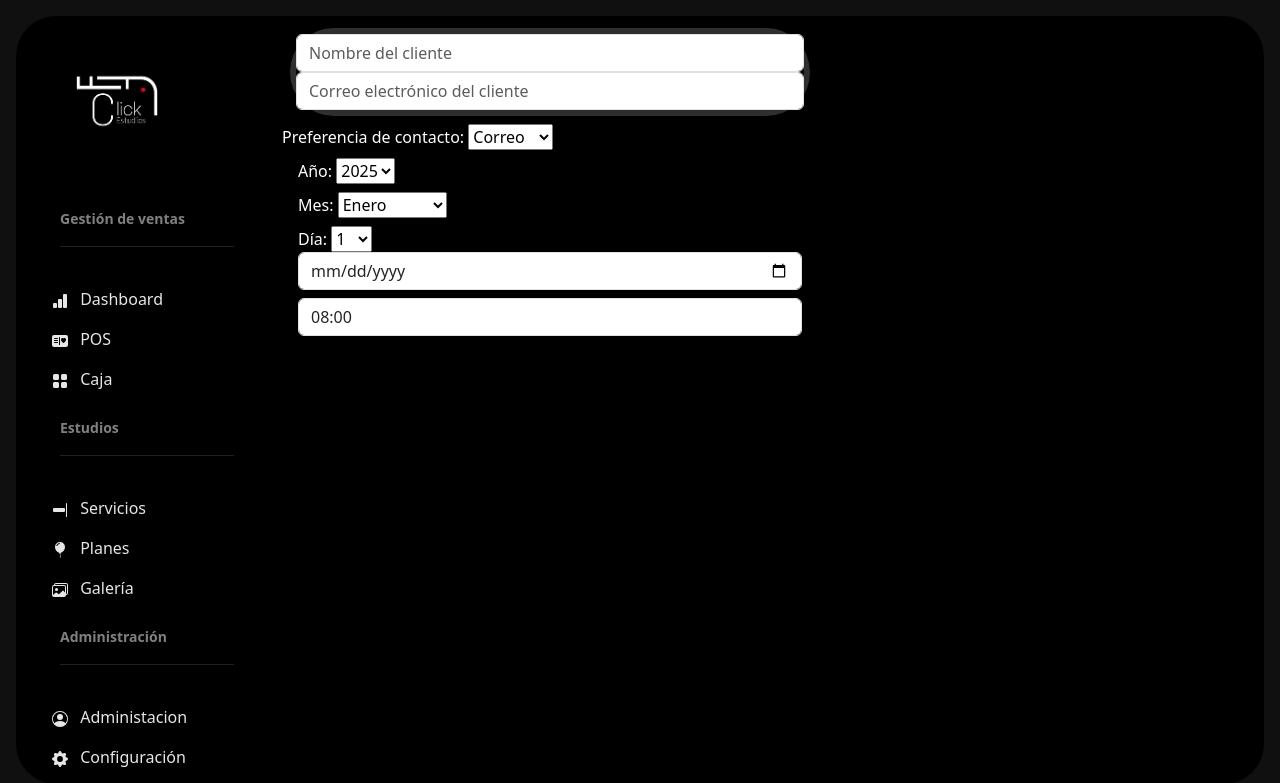
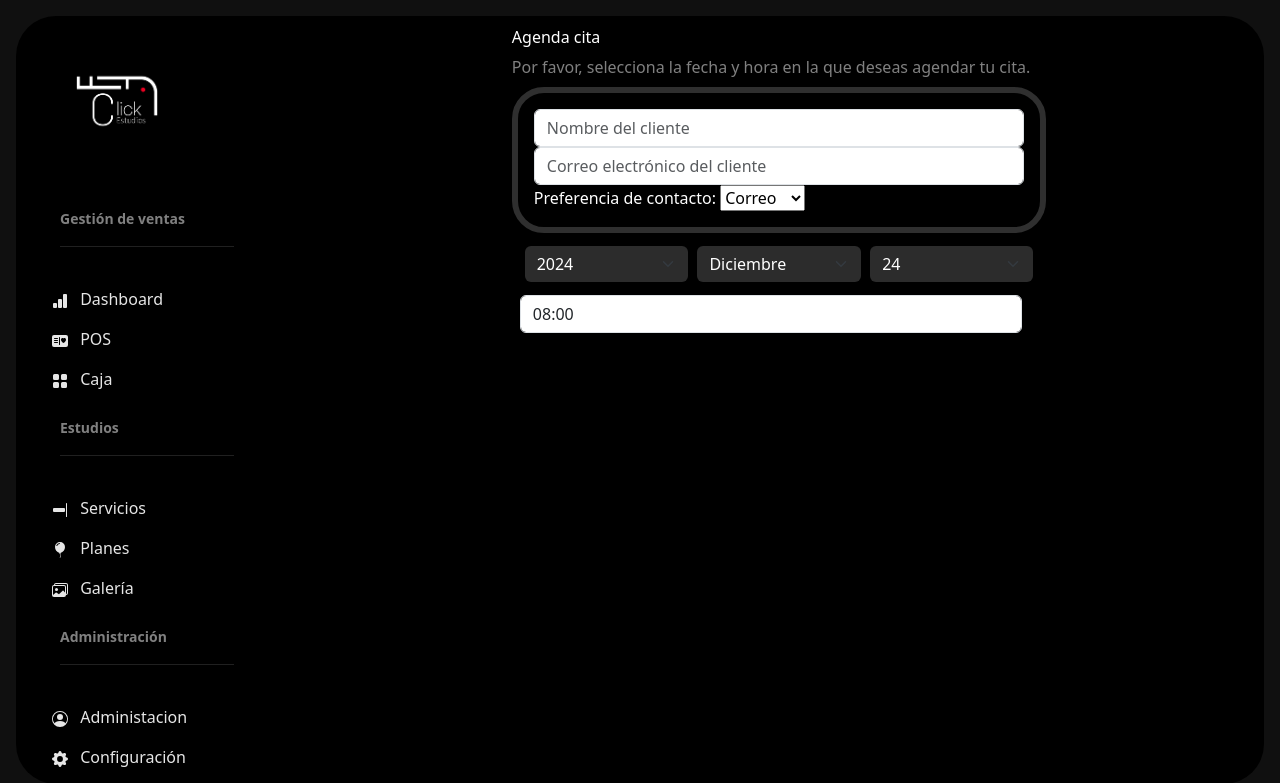
Before and after one commit to the-wandy-olivares/_ClickEstudios, a Django app: page /sale-create-date-choice/1/ in a window 1280 px wide. Shown: the top 783 px of the page. Run offline with Django 5.2, Linux system fonts and the light colour scheme; some libraries are stand-ins or nearby versions; some web fonts are replaced.

Commit message:
Agregar selección dinámica de fecha en el formulario de ventas con opciones de año, mes y día

```diff
--- a/ClickEstudios/Estudios/templates/sale/components/date_choice.html
+++ b/ClickEstudios/Estudios/templates/sale/components/date_choice.html
@@ -1,63 +1,75 @@
-<label for="year_choice" class="text-white">Año:</label>
-<select id="year_choice" name="year_choice" onchange="updateDateChoice()">
-    <option value="2025">2025</option>
-    <option value="2026">2026</option>
-    <option value="2027">2027</option>
-    <!-- Add more years as needed -->
+<select class="form-select" id="year_choice" name="year_choice" onchange="updateDateChoice()">
 </select>
-</div>
-<div>
-<label for="month_choice" class="text-white">Mes:</label>
-<select id="month_choice" name="month_choice" onchange="updateDateChoice()">
-    <option value="1">Enero</option>
-    <option value="2">Febrero</option>
-    <option value="3">Marzo</option>
-    <option value="4">Abril</option>
-    <option value="5">Mayo</option>
-    <option value="6">Junio</option>
-    <option value="7">Julio</option>
-    <option value="8">Agosto</option>
-    <option value="9">Septiembre</option>
-    <option value="10">Octubre</option>
-    <option value="11">Noviembre</option>
-    <option value="12">Diciembre</option>
+
+<select class="form-select" id="month_choice" name="month_choice" onchange="updateDateChoice()">
 </select>
-</div>
-<div>
-<label for="day_choice" class="text-white">Día:</label>
-<select id="day_choice" name="day_choice">
-    <option value="1">1</option>
-    <option value="2">2</option>
-    <option value="3">3</option>
-    <option value="4">4</option>
-    <option value="5">5</option>
-    <option value="6">6</option>
-    <option value="7">7</option>
-    <option value="8">8</option>
-    <option value="9">9</option>
-    <option value="10">10</option>
-    <option value="11">11</option>
-    <option value="12">12</option>
-    <option value="13">13</option>
-    <option value="14">14</option>
-    <option value="15">15</option>
-    <option value="16">16</option>
-    <option value="17">17</option>
-    <option value="18">18</option>
-    <option value="19">19</option>
-    <option value="20">20</option>
-    <option value="21">21</option>
-    <option value="22">22</option>
-    <option value="23">23</option>
-    <option value="24">24</option>
-    <option value="25">25</option>
-    <option value="26">26</option>
-    <option value="27">27</option>
-    <option value="28">28</option>
-    <option value="29">29</option>
-    <option value="30">30</option>
-    <option value="31">31</option>
+
+<select class="form-select" id="day_choice" name="day_choice">
 </select>
+
+<script>
+    document.addEventListener('DOMContentLoaded', function() {
+        const yearChoice = document.querySelector('#year_choice');
+        const monthChoice = document.querySelector('#month_choice');
+        const dayChoice = document.querySelector('#day_choice');
+        const currentYear = new Date().getFullYear();
+        const currentMonth = new Date().getMonth() + 1; // Months are zero-based
+        const currentDay = new Date().getDate();
+
+        // Populate year choices starting from the current year
+        for (let year = currentYear; year <= currentYear + 10; year++) {
+            const option = document.createElement('option');
+            option.value = year;
+            option.text = year;
+            yearChoice.appendChild(option);
+        }
+
+        // Populate month choices based on the current year
+        function populateMonthChoices() {
+            monthChoice.innerHTML = ''; // Clear existing options
+            const selectedYear = parseInt(yearChoice.value);
+            const startMonth = (selectedYear === currentYear) ? currentMonth : 1;
+
+            const months = [
+                "Enero", "Febrero", "Marzo", "Abril", "Mayo", "Junio",
+                "Julio", "Agosto", "Septiembre", "Octubre", "Noviembre", "Diciembre"
+            ];
+
+            for (let month = startMonth; month <= 12; month++) {
+                const option = document.createElement('option');
+                option.value = month;
+                option.text = months[month - 1];
+                monthChoice.appendChild(option);
+            }
+        }
+
+        // Populate day choices based on the selected year and month
+        function populateDayChoices() {
+            dayChoice.innerHTML = ''; // Clear existing options
+            const selectedYear = parseInt(yearChoice.value);
+            const selectedMonth = parseInt(monthChoice.value);
+            const daysInMonth = new Date(selectedYear, selectedMonth, 0).getDate();
+            const startDay = (selectedYear === currentYear && selectedMonth === currentMonth) ? currentDay : 1;
+
+            for (let day = startDay; day <= daysInMonth; day++) {
+                const option = document.createElement('option');
+                option.value = day;
+                option.text = day;
+                dayChoice.appendChild(option);
+            }
+        }
+
+        yearChoice.addEventListener('change', function() {
+            populateMonthChoices();
+            populateDayChoices();
+        });
+        monthChoice.addEventListener('change', populateDayChoices);
+
+        populateMonthChoices(); // Initial population of month choices
+        populateDayChoices(); // Initial population of day choices
+    });
+</script>
+
 {{form.date_choice}}
 <script>
 
--- a/ClickEstudios/Estudios/templates/sale/sale-create-date-choice.html
+++ b/ClickEstudios/Estudios/templates/sale/sale-create-date-choice.html
@@ -1,19 +1,43 @@
 {% extends "base/base.html" %}
 {% block content %}
+      <style>
+            #id_date_choice
+            {
+                  display: none;
+            }
+            .select-date-choice select
+            {
+
+                  background-color: rgb(44, 44, 44) !important;
+                  border: 0;
+                  color: white !important;
+
+                  width: 100%;
+                  margin: 0.3rem;
+
+            }
+
+      </style>
       <head>
             <link href='https://cdn.jsdelivr.net/npm/fullcalendar@5.10.1/main.min.css' rel='stylesheet' />
             <script src='https://cdn.jsdelivr.net/npm/fullcalendar@5.10.1/main.min.js'></script>
       </head>
 
-      <section class='overflow-auto'>
+      <section class='overflow-auto d-flex w-100 justify-content-center'>
             <form action="" method="post">
                   {% csrf_token %}
-
-                  <div style="min-width: 520px; max-width: 520px; border: 6px solid rgb(47, 47, 47); border-radius: 3rem; cursor: pointer;" class=' text-white m-2 shadow-sm'>
+                  <div class='text-white text-start'>
+                        <h6>
+                              Agenda cita
+                        </h6>
+                        <p class='text-white-50 p-0 m-0'>
+                              Por favor, selecciona la fecha y hora en la que deseas agendar tu cita.
+                        </p>
+                  </div>
+                  <div style="min-width: 320px; max-width: 820px; border: 6px solid rgb(47, 47, 47); border-radius: 2rem; cursor: pointer; " class='w-100 p-3 text-white m-2 shadow-sm'>
                         {{form.name_client}}
                         {{form.phone_client}}
                         {{form.email_client}}
-                  </div>
                         <label for="contact_preference" class="text-white">Preferencia de contacto:</label>
                         <select id="contact_preference" name="contact_preference" onchange="toggleContactFields()">
                               <!-- <option value="none">Ninguno</option> -->
@@ -21,21 +45,27 @@
                               <option value="phone">Numero</option>
                               <option value="both">Ambos</option>
                         </select>
-                    <div>
-                              <button id="submit_button" class="d-none">Enviar</button>
                   </div>
+
 
                   <div>
 
-
-                        <div>
+                        <div class="select-date-choice d-flex w-100 justify-content-between">
                               {% include "sale/components/date_choice.html" %}
                         </div>
 
                         <!--Date Choice-->
-                        <div>
+                        <div class="">
                               {{form.time}}
                         </div>
+
+
+                  </div>
+
+            </form>
+
+
+      </section>
 
       <script>
             function updateDateChoice() {
@@ -53,9 +83,7 @@
                 document.getElementById('id_date_choice').value = dateChoice;
             }
         </script>
-                  </div>
 
-            </form>
         <script>
             function toggleContactFields() {
                       var preference = document.getElementById('contact_preference').value;
@@ -92,7 +120,4 @@
 
     </script>
 
-
-      </section>
-
 {% endblock  %}
```
Lines whose indentation alone changed are shown as unchanged.
